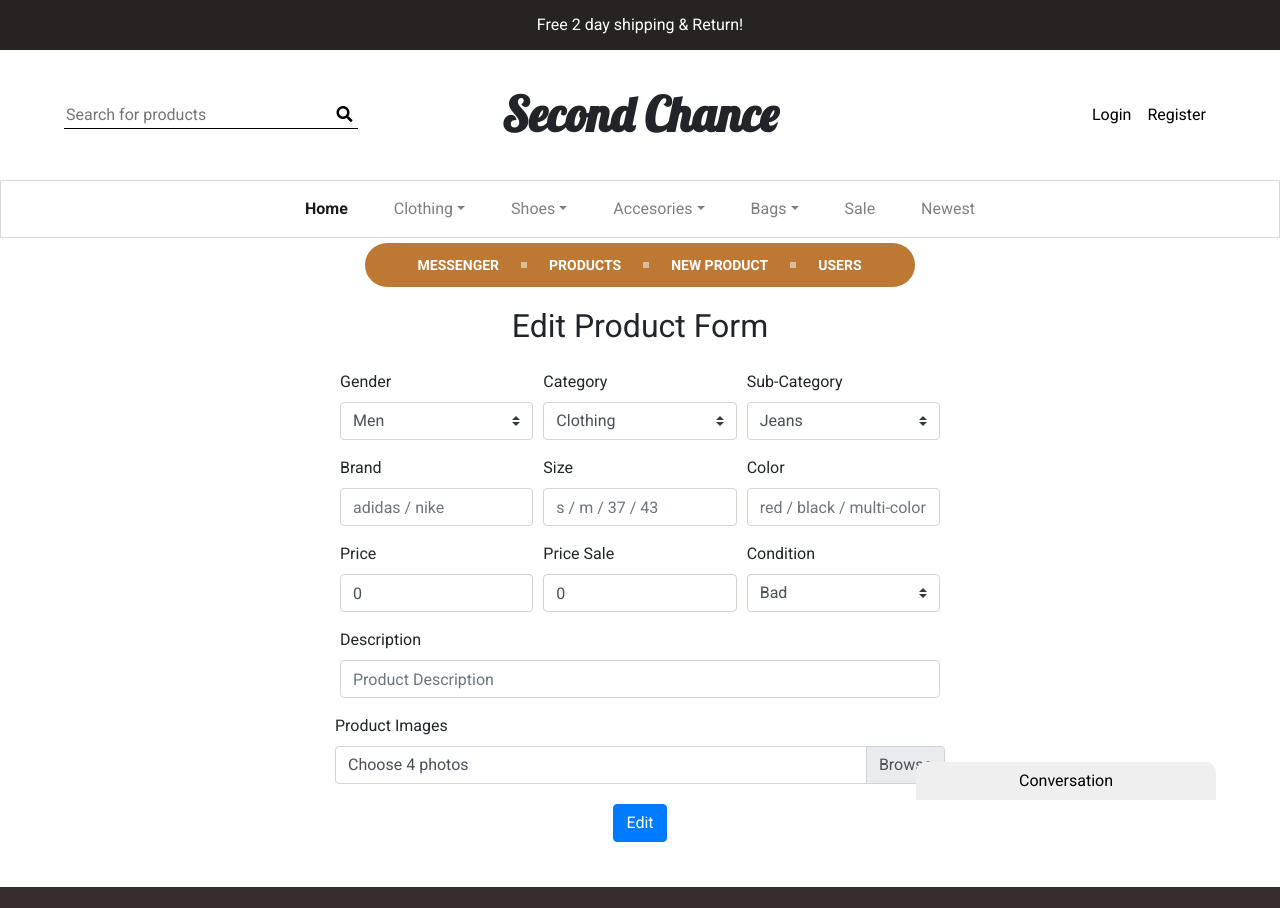
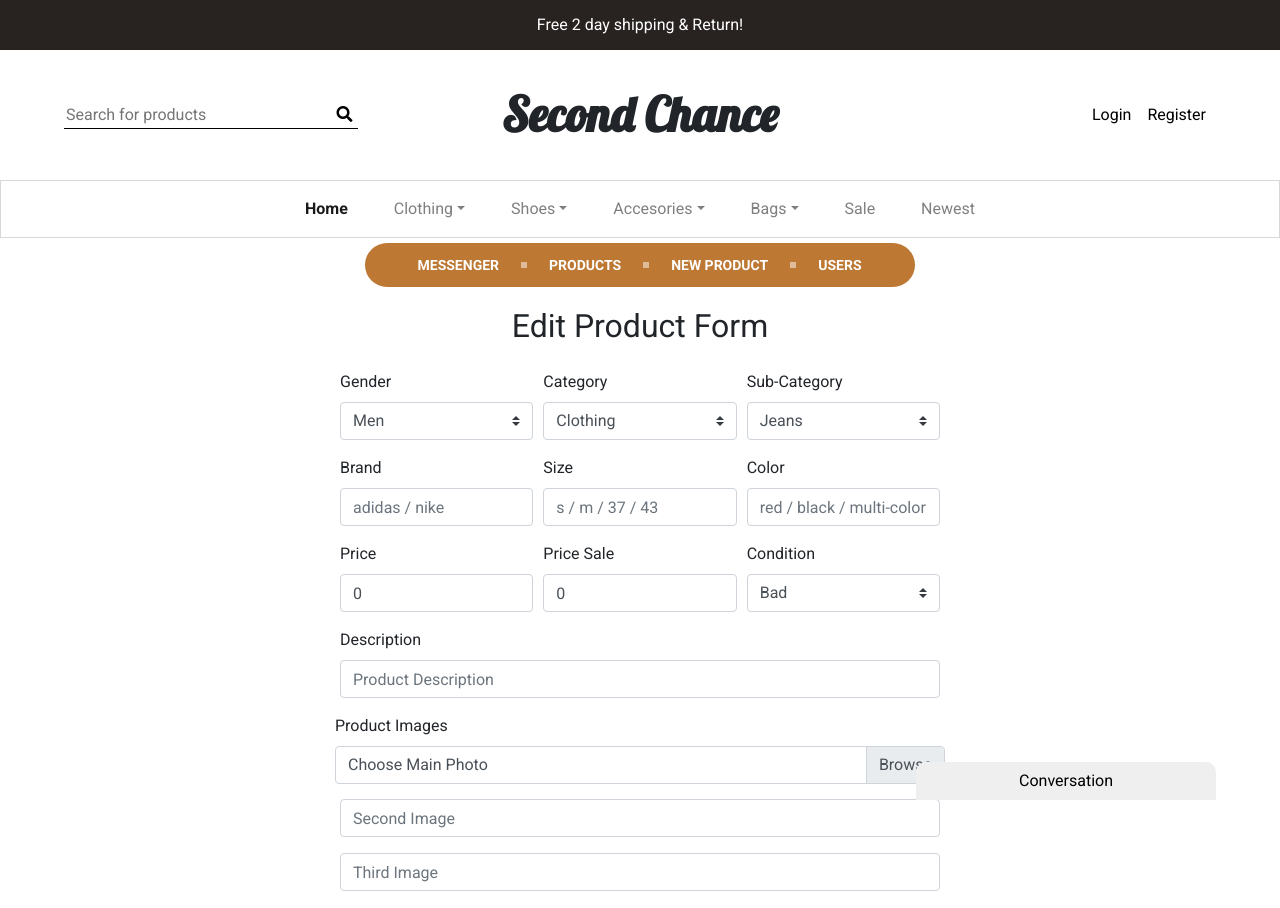
Before and after one commit to Sabaturdzeladze/SecondChance, a React (Create React App) app in the folder client/: page /admin/product/edit/1 in a window 1280 px wide. Shown: the top 908 px of the page. Built offline with nearby package versions, Linux system fonts and the light colour scheme; no server answers; sample sign-in values are in the browser's storage.

Commit message:
edit product fixed + product images in admin side

```diff
--- a/client/src/components/admin/products/EditProduct.jsx
+++ b/client/src/components/admin/products/EditProduct.jsx
@@ -292,12 +292,39 @@ export default class EditProduct extends Component {
                 type="file"
                 className="custom-file-input"
                 id="customFile"
-                name="selectedFile"
+                name="files"
                 onChange={this.onChangeHandler}
               />
               <label className="custom-file-label" htmlFor="customFile">
-                Choose 4 photos
+                Choose Main Photo
               </label>
+            </div>
+          </div>
+
+          <div className="form-row" style={{ marginTop: "15px" }}>
+            <div className="form-group col-md-12">
+              <input
+                className="form-control"
+                id="formGroupExampleInput12"
+                type="text"
+                name="url1"
+                value={this.state.url1}
+                placeholder="Second Image"
+                onChange={this.onChangeHandler}
+              />
+            </div>
+          </div>
+          <div className="form-row">
+            <div className="form-group col-md-12">
+              <input
+                className="form-control"
+                id="formGroupExampleInput12"
+                type="text"
+                name="url2"
+                value={this.state.url2}
+                placeholder="Third Image"
+                onChange={this.onChangeHandler}
+              />
             </div>
           </div>
 
--- a/client/src/components/admin/products/Product.jsx
+++ b/client/src/components/admin/products/Product.jsx
@@ -6,7 +6,7 @@ export const Product = props => {
     <div key={item.id} className="checkout--products-container">
       <div className="checkout--products-container_img">
         <img
-          src="http://bestjquery.com/tutorial/product-grid/demo9/images/img-2.jpg"
+          src={`/images/${item.images.filename}`}
           alt="sneakers"
         />
       </div>
--- a/client/src/components/admin/products/ShowProducts.jsx
+++ b/client/src/components/admin/products/ShowProducts.jsx
@@ -26,7 +26,11 @@ export default class ShowProducts extends Component {
           prod.subCategory.toLowerCase().includes(input)
         )
           return true;
-
+        else if (
+          prod.gender && //
+          prod.gender.toLowerCase().includes(input)
+        )
+          return true;
         return false;
       });
       this.setState(() => ({ products, filtered: true }));
@@ -58,9 +62,9 @@ export default class ShowProducts extends Component {
             <main>
               <div className="checkout">
                 <label style={{ width: "100%" }} htmlFor="filter">
-                  Filter By Brand or Category or Sub Category: <br />
-                  <input
-                    style={{ width: "100%" }}
+
+                <input
+                    style={{ width: "100%"}}
                     onChange={e => this.onChangeHandler(e, value.newest)}
                     type="text"
                     name="filter"
```
Also changed, not shown: 1 other file (tests, documents, lock files or other folders).
